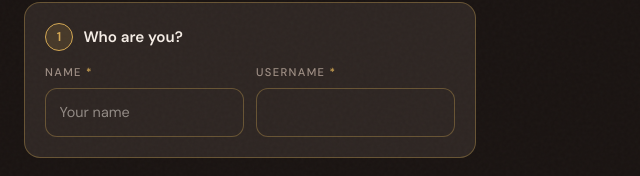
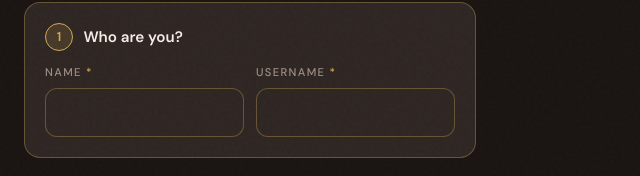
Before and after one commit to ALee11235/luna-info-page, a Next.js app: page / in a window 1280 px wide. Shown: the part 412-588 px from the top of the page, without its empty margins (0-640 px from the left). Built offline with nearby package versions, Linux system fonts and the light colour scheme.

Commit message:
Remove placeholder text from all Name and Username fields (BF App + Custom Request)

```diff
--- a/src/app/page.tsx
+++ b/src/app/page.tsx
@@ -220,7 +220,7 @@ function BfApplicationPanel() {
                 id="q-name"
                 type="text"
                 className={`form-input ${errors.name ? "input-error" : ""}`}
-                placeholder="Your name"
+                placeholder=""
                 value={form.name}
                 onChange={(e) => set("name", e.target.value)}
                 aria-invalid={!!errors.name}
@@ -445,7 +445,7 @@ function CustomRequestPanel() {
               id="cr-name"
               type="text"
               className={`form-input ${errors.name ? "input-error" : ""}`}
-              placeholder="Your name"
+              placeholder=""
               value={name}
               onChange={(e) => { setName(e.target.value); if (errors.name) setErrors((er) => { const n = { ...er }; delete n.name; return n; }); }}
               aria-invalid={!!errors.name}
```
